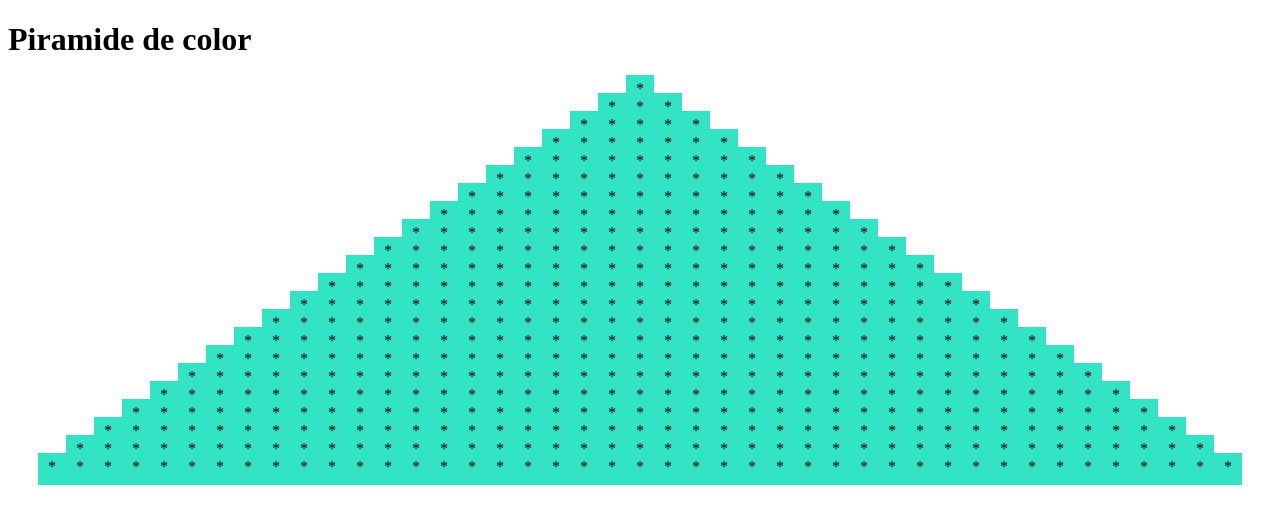
After one commit to Xing2707/DAW2_Servido_2022-23, a PHP site: page /Practica_8.php in a window 1280 px wide. The commit adds this page. Shown: the top 524 px of the page. Run offline with PHP 8.4, Linux system fonts and the light colour scheme.

Commit message:
Tema_1_Practicas

```diff
--- /dev/null
+++ b/PHP_PRIMER_TEMA/Ejercicio3/Practica_8.php
@@ -0,0 +1,44 @@
+<?php
+    $num=rand(10,30);
+    function rand_color(){
+        return sprintf('#%06X',mt_rand(0,0xFFFFFF));
+    }
+?>
+
+<!DOCTYPE html>
+<html lang="en">
+<head>
+    <meta charset="UTF-8">
+    <meta http-equiv="X-UA-Compatible" content="IE=edge">
+    <meta name="viewport" content="width=device-width, initial-scale=1.0">
+    <title>Piramide_color</title>
+    <style>
+            #contenido{
+                text-align: center;
+                margin: 0px auto;
+            }
+            .item{
+                padding: 5px 0px 10px 10px;
+                letter-spacing: 10px;
+                line-height: 10px;
+                background-color: <?php echo rand_color()?>;
+            }
+    </style>
+</head>
+<body>
+    <h1>Piramide de color</h1>
+        <p id="contenido">
+            <?php for($i=1; $i<=$num; $i++) {
+
+                for($b=1; $b<=$num-$i; $b++) {
+                    print(" ");
+                }
+                for($a=1; $a<=($i*2)-1; $a++) {
+                    print("<span class='item'>*</span>");
+                }
+                print("<br/>");
+                //de momento no he visto diferencia entre "" y '' para print me sirve "" con '' para poner las etiquetas.
+            } ?>
+        </p>
+</body>
+</html>
```
Also changed, not shown: PHP_PRIMER_TEMA/Ejercicio3/Practica_7.php (+10 -9 lines).
